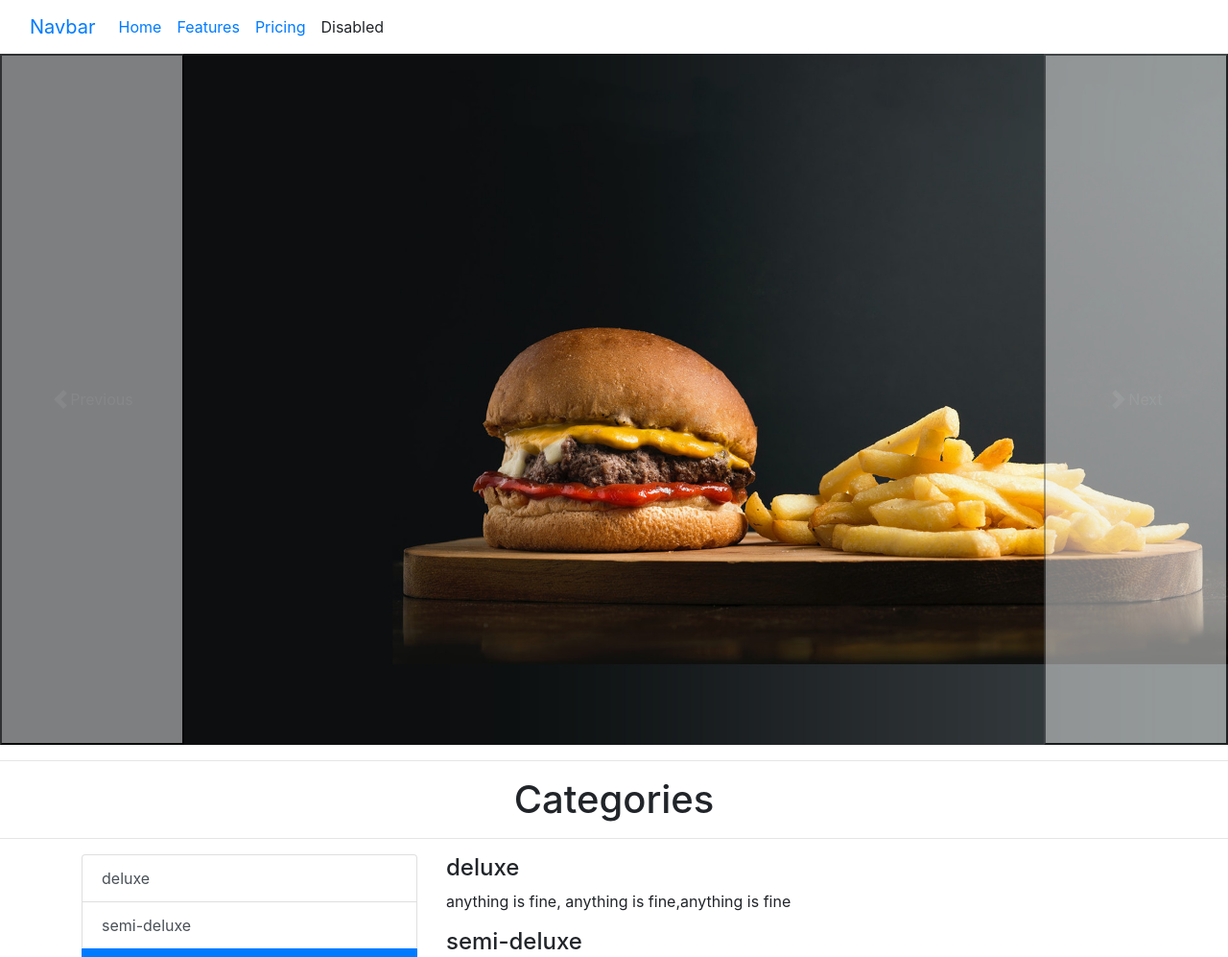
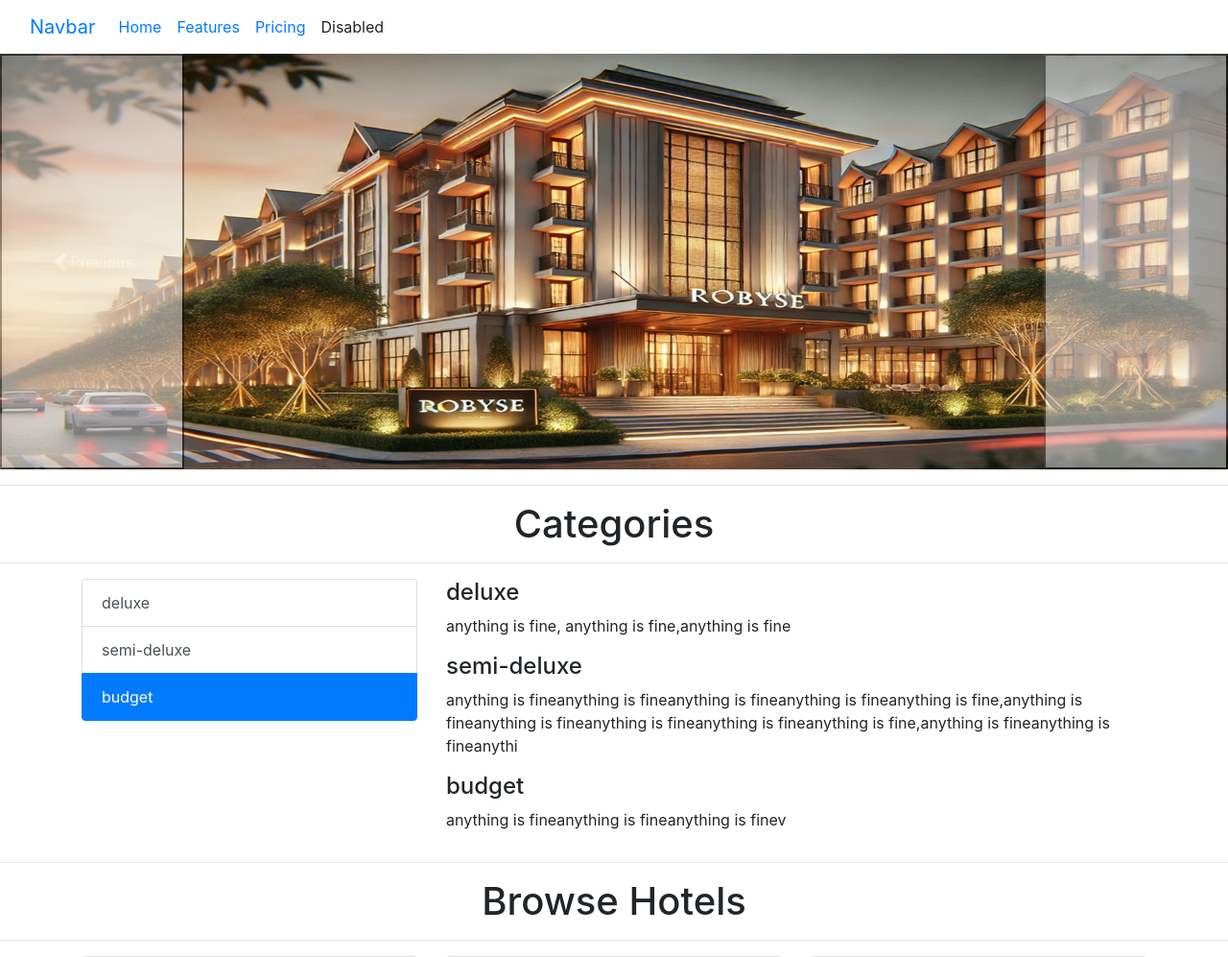
Before and after one commit to Musharraf551/robyse, a Django app: page /home/ in a window 1280 px wide. Shown: the top 997 px of the page at 96% size. Run offline with Django 5.2, Linux system fonts and the light colour scheme; data comes from the database, SQL or seed files in the repository; some libraries are stand-ins or nearby versions.

Commit message:
modified home.html

```diff
--- a/templates/home.html
+++ b/templates/home.html
@@ -4,13 +4,13 @@
 <div id="carouselExampleFade" class="carousel slide carousel-fade">
   <div class="carousel-inner">
     <div class="carousel-item active">
-      <img src="{% static "images/hero-bg.jpg" %}" class="d-block w-100" alt="...">
+      <img src="{% static "images/robyse.png" %}" class="d-block w-100" alt="...">
     </div>
     <div class="carousel-item">
-      <img src="{% static "images/hero-bg.jpg" %}" class="d-block w-100" alt="...">
+      <img src="{% static "images/robyse.png" %}" class="d-block w-100" alt="...">
     </div>
     <div class="carousel-item">
-      <img src="{% static "images/hero-bg.jpg" %}" class="d-block w-100" alt="...">
+      <img src="{% static "images/robyse.png" %}" class="d-block w-100" alt="...">
     </div>
   </div>
   <button class="carousel-control-prev" type="button" data-bs-target="#carouselExampleFade" data-bs-slide="prev">
```
Also changed, not shown: static/images/robyse.png (added), static/images/robyse.webp (added).
